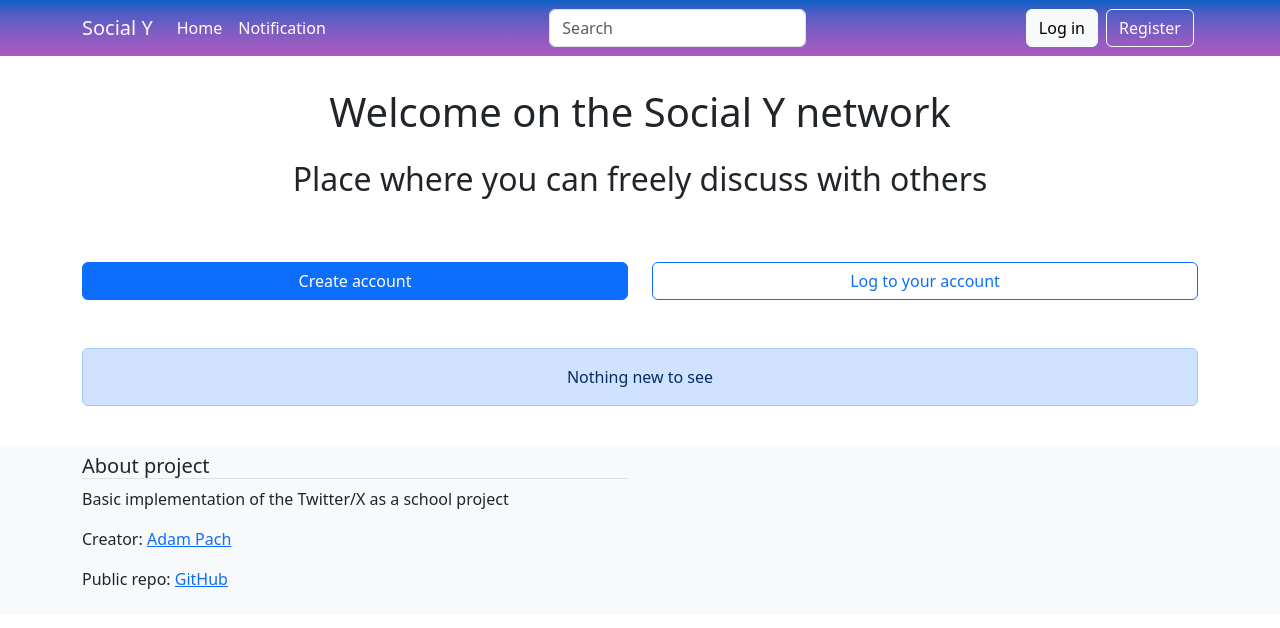
After one commit to AdamPach/VSB_SKJ_SocialY, a Django app: page / in a window 1280 px wide. The commit adds this page. Shown: the top 628 px of the page. Run offline with Django 5.2, Linux system fonts and the light colour scheme; some libraries are stand-ins or nearby versions.

Commit message:
#9 Add a basic home page and improve redirection

```diff
--- a/SocialY/SocialY/settings.py
+++ b/SocialY/SocialY/settings.py
@@ -41,6 +41,7 @@
     'django.contrib.staticfiles',
     'users',
     'profiles',
+    'index',
 ]
 
 MIDDLEWARE = [
--- a/SocialY/SocialY/urls.py
+++ b/SocialY/SocialY/urls.py
@@ -18,6 +18,7 @@
 from django.urls import path, include
 
 urlpatterns = [
+    path('', include('index.urls')),
     path('admin/', admin.site.urls),
     path('profile/', include('profiles.urls')),
     path('users/', include('users.urls'))
--- /dev/null
+++ b/SocialY/index/templates/index_page.html
@@ -0,0 +1,37 @@
+{% extends "base.html" %}
+
+{% block content %}
+    <div class="text-center">
+        <h1 class="py-2">Welcome on the Social Y network</h1>
+        <h2 class="py-2">Place where you can freely discuss with others</h2>
+        <div class="row py-5">
+            {% if user.is_authenticated %}
+                <div class="col-md-6 col-12 py-2 py-md-0">
+                    <a class="btn btn-primary w-100" href="/profile">Look to your profile</a>
+                </div>
+                <div class="col-md-6 col-12 py-2 py-md-0">
+                    <a class="btn btn-outline-primary w-100" href="#">Check latest posts</a>
+                </div>
+
+            {% else %}
+                <div class="col-md-6 col-12 py-2 py-md-0">
+                    <a class="btn btn-primary w-100" href="/users/auth/register">Create account</a>
+                </div>
+                <div class="col-md-6 col-12 py-2 py-md-0">
+                    <a class="btn btn-outline-primary w-100" href="/users/auth/login">Log to your account</a>
+                </div>
+            {% endif %}
+        </div>
+    {% if message %}
+        <div class="alert alert-success">
+            {{ message }}
+        </div>
+    {% else %}
+        <div class="alert alert-primary">
+            Nothing new to see
+        </div>
+    {% endif %}
+    </div>
+
+
+{% endblock %}
--- /dev/null
+++ b/SocialY/index/urls.py
@@ -0,0 +1,8 @@
+from django.urls import path
+
+from . import views
+
+urlpatterns = [
+    path('', views.get_index),
+    path('index', views.get_index),
+]
--- a/SocialY/index/views.py
+++ b/SocialY/index/views.py
@@ -1,3 +1,8 @@
 from django.shortcuts import render
 
+
 # Create your views here.
+
+def get_index(request):
+    message = request.GET.get("message")
+    return render(request, 'index_page.html', {'message': message})
--- a/SocialY/templates/base_header.html
+++ b/SocialY/templates/base_header.html
@@ -9,7 +9,7 @@
 
             <div class="collapse navbar-collapse d-lg-flex justify-content-between" id="navbar-toggler">
                 <div class="navbar-nav">
-                    <a class="nav-link" href="#">Home</a>
+                    <a class="nav-link" href="/">Home</a>
                     <a class="nav-link" href="#">Notification</a>
                 </div>
 
@@ -21,10 +21,8 @@
 
                 <div class="navbar-nav">
                     {% if user.is_authenticated %}
-                        <div class="d-flex justify-content-between align-items-center">
-                            <a class="btn btn-light mx-lg-1 my-lg-0 my-2" href="/users/auth/logout">Log out</a>
-                            <a class="btn btn-outline-light mx-lg-1 my-lg-0 my-2" href="/profile">Profile: {{ user.username }}</a>
-                        </div>
+                        <a class="btn btn-light mx-lg-1 my-lg-0 my-2" href="/users/auth/logout">Log out</a>
+                        <a class="btn btn-outline-light mx-lg-1 my-lg-0 my-2" href="/profile">Profile: {{ user.username }}</a>
                     {% else %}
                         <a class="btn btn-light mx-lg-1 my-lg-0 my-2" href="/users/auth/login">Log in</a>
                         <a class="btn btn-outline-light mx-lg-1 my-lg-0 my-2" href="/users/auth/register">Register</a>
--- a/SocialY/users/views.py
+++ b/SocialY/users/views.py
@@ -60,4 +60,4 @@
 @login_required
 def logout_user(request):
     logout(request)
-    return HttpResponse("Successfully logged out")
+    return redirect('/index?message=Successfully%20logged%20out')
```
